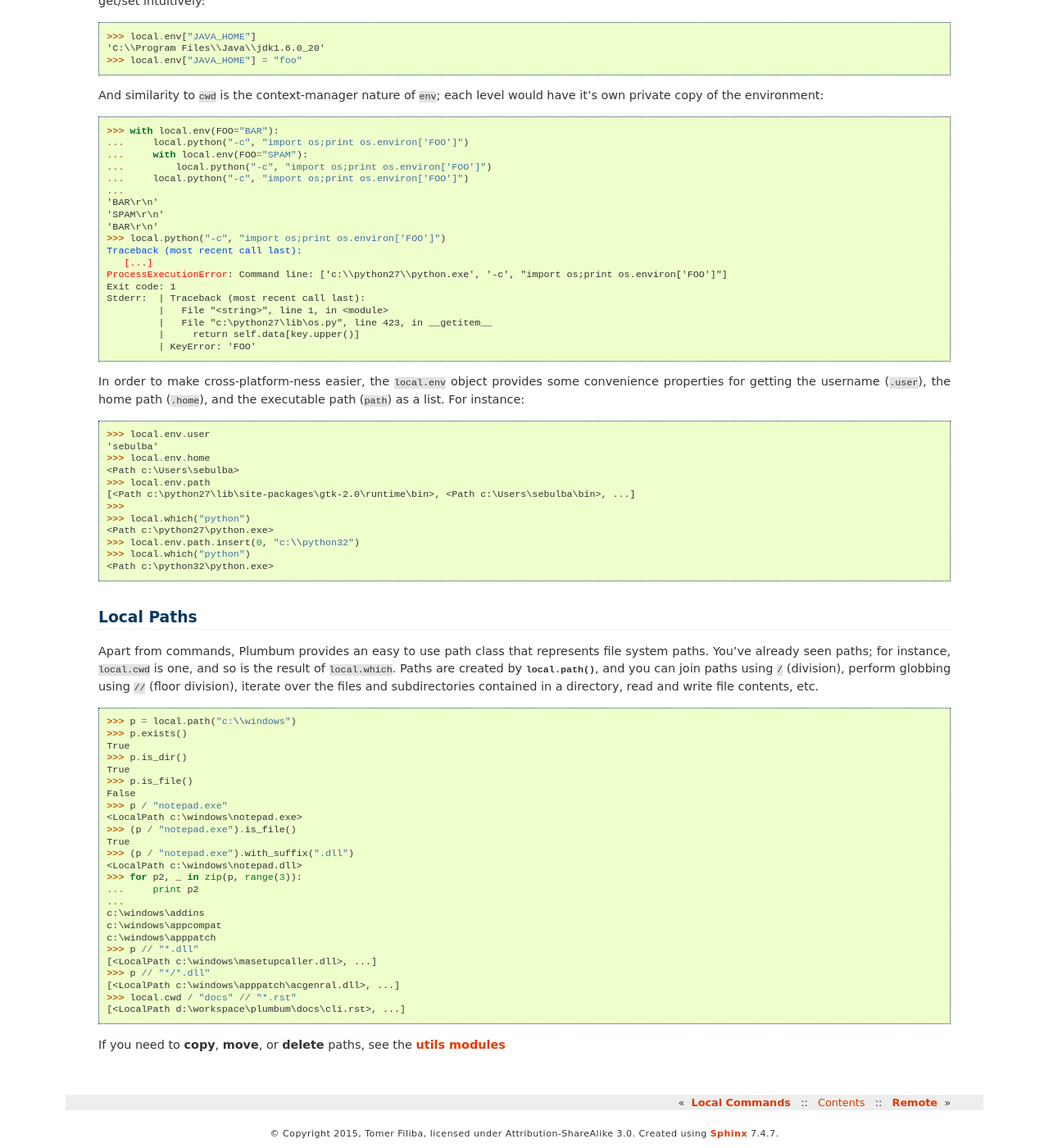
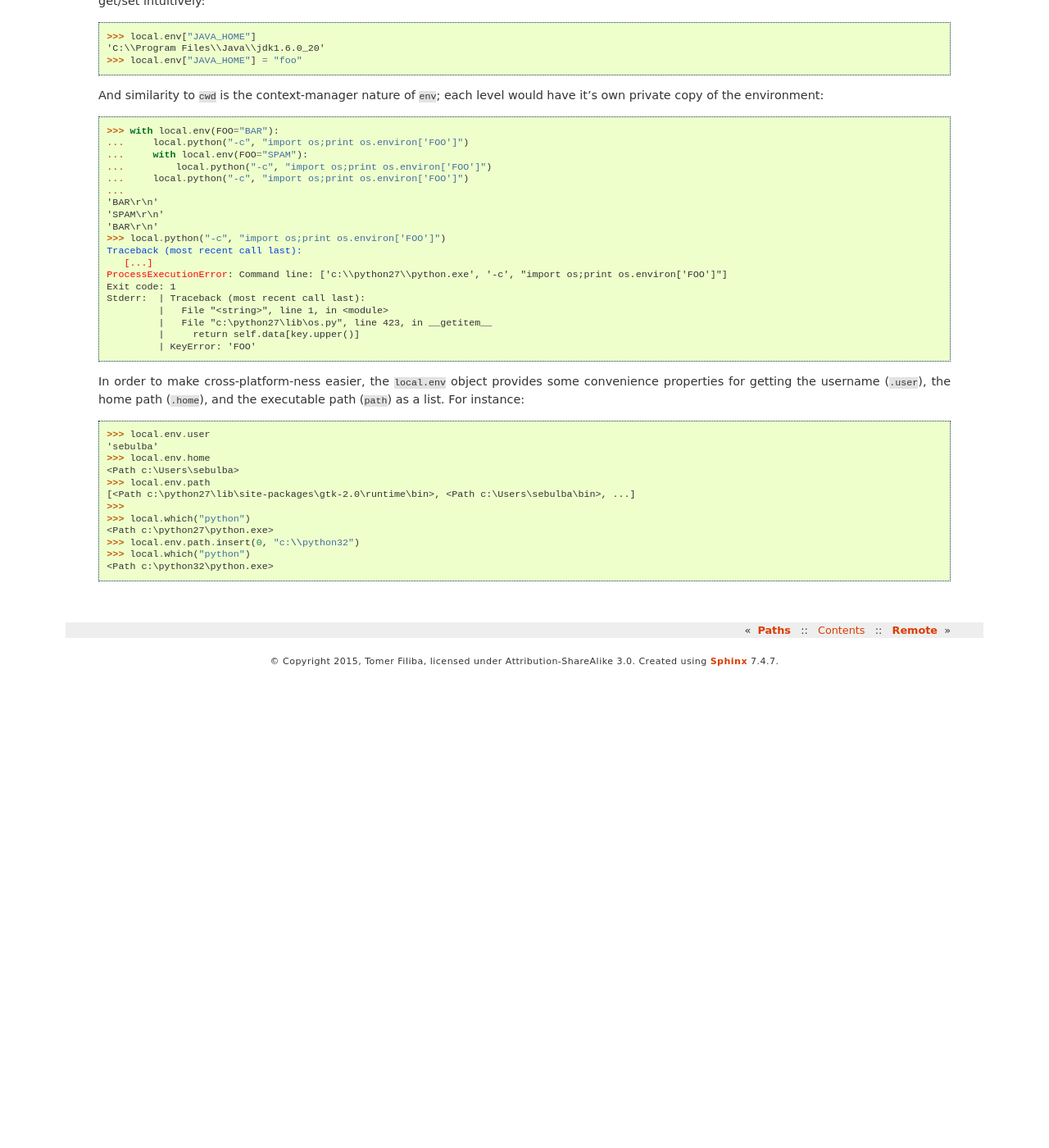
Before and after one commit to tomerfiliba/plumbum, a Sphinx documentation site: the page built from docs/local_machine.rst, in a window 1280 px wide and 1400 px high, scrolled down 1016 px. Shown: the whole window at 82% size. Built offline with Sphinx 7.4.7, drawn with Linux system fonts in a browser that asks for light colours; after the commit the page ends 1840 px from its top, so only the background shows below that.

Commit message:
Adding more details about paths to docs

```diff
--- a/docs/_cheatsheet.rst
+++ b/docs/_cheatsheet.rst
@@ -21,7 +21,7 @@
     >>> grep
     LocalCommand(<LocalPath /bin/grep>)
 
-See :ref:`guide-local-commands`.
+See :ref:`guide-local-commands` and :ref:`guide-paths`.
 
 Piping
 ------
--- a/docs/index.rst
+++ b/docs/index.rst
@@ -110,6 +110,7 @@
    :maxdepth: 2
 
    local_commands
+   paths
    local_machine
    remote
    utils
--- a/docs/local_machine.rst
+++ b/docs/local_machine.rst
@@ -94,43 +94,3 @@
     >>> local.env.path.insert(0, "c:\\python32")
     >>> local.which("python")
     <Path c:\python32\python.exe>
-
-.. _guide-paths:
-
-Local Paths
-===========
-Apart from commands, Plumbum provides an easy to use path class that represents file system paths.
-You've already seen paths; for instance, ``local.cwd`` is one, and so is the result of
-``local.which``. Paths are created by :func:`local.path() <platform.local_machine.LocalMachine.path>`,
-and you can join paths using ``/`` (division), perform globbing using ``//`` (floor division),
-iterate over the files and subdirectories contained in a directory, read and write file contents,
-etc. ::
-
-    >>> p = local.path("c:\\windows")
-    >>> p.exists()
-    True
-    >>> p.is_dir()
-    True
-    >>> p.is_file()
-    False
-    >>> p / "notepad.exe"
-    <LocalPath c:\windows\notepad.exe>
-    >>> (p / "notepad.exe").is_file()
-    True
-    >>> (p / "notepad.exe").with_suffix(".dll")
-    <LocalPath c:\windows\notepad.dll>
-    >>> for p2, _ in zip(p, range(3)):
-    ...     print p2
-    ...
-    c:\windows\addins
-    c:\windows\appcompat
-    c:\windows\apppatch
-    >>> p // "*.dll"
-    [<LocalPath c:\windows\masetupcaller.dll>, ...]
-    >>> p // "*/*.dll"
-    [<LocalPath c:\windows\apppatch\acgenral.dll>, ...]
-    >>> local.cwd / "docs" // "*.rst"
-    [<LocalPath d:\workspace\plumbum\docs\cli.rst>, ...]
-
-
-If you need to **copy**, **move**, or **delete** paths, see the :ref:`utils modules <guide-utils>`
```
Also changed, not shown: docs/paths.rst (added, +89 -0 lines).
